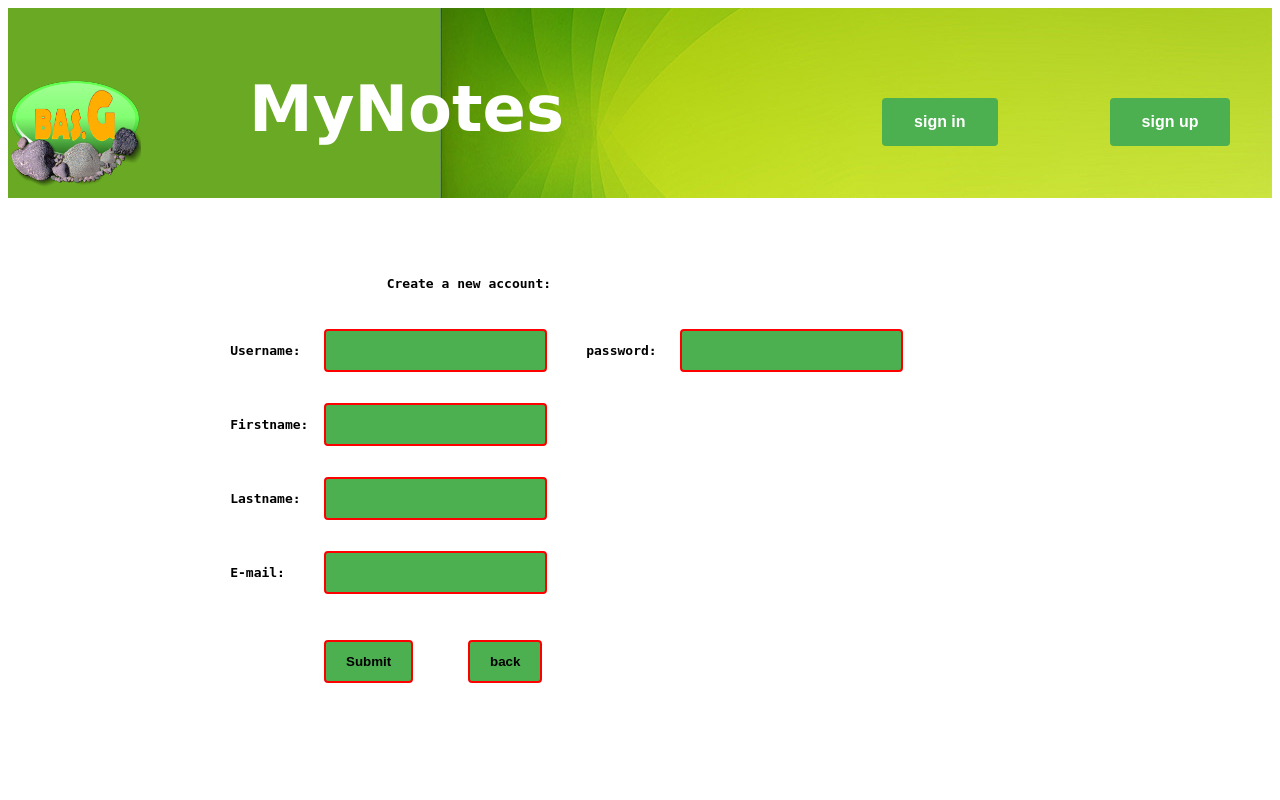
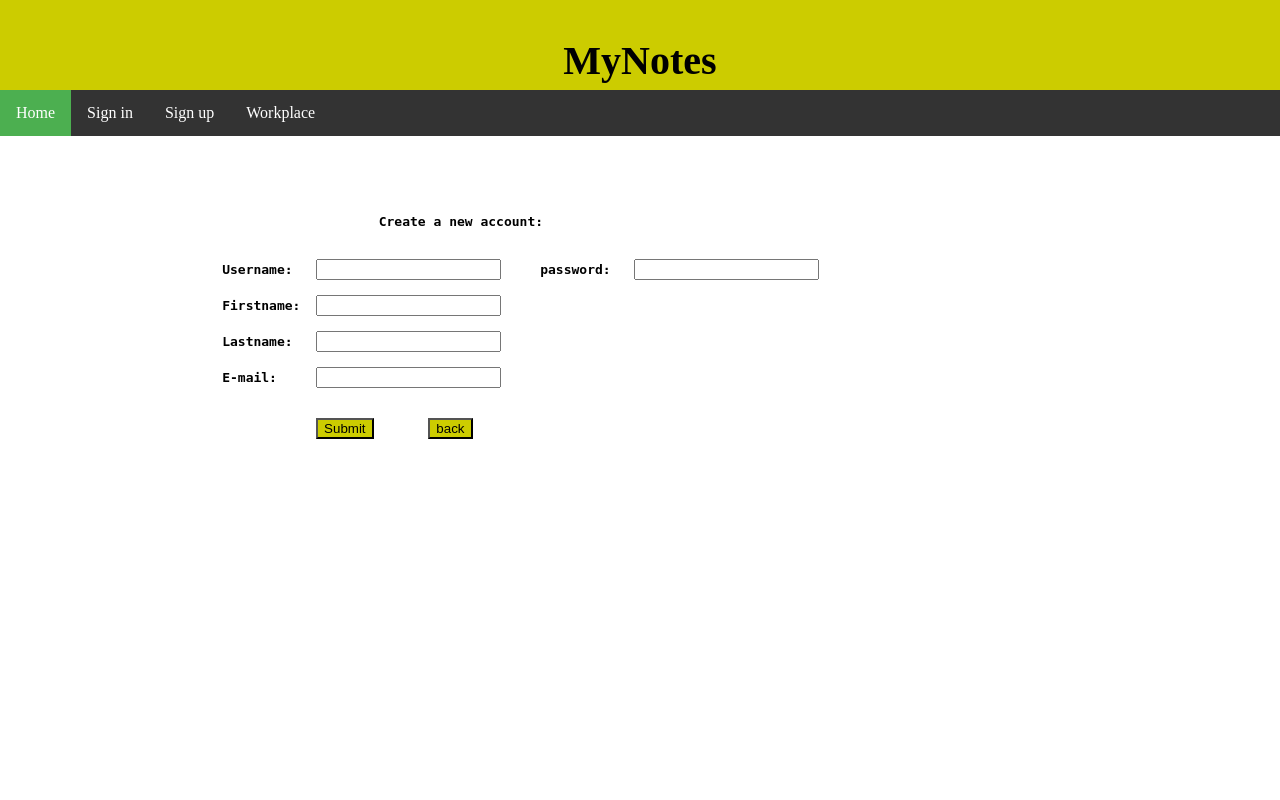
Before and after one commit to sgehin/InvoerAantekeningen, a PHP site: page /CreateAccount.php in a window 1280 px wide. Run offline with PHP 8.4, Linux system fonts and the light colour scheme.

Commit message:
layout verandert met css introductie navbar

```diff
--- a/CreateAccount.php
+++ b/CreateAccount.php
@@ -1,8 +1,9 @@
 <html>
     <head>
+        <meta name="viewport" content="width=device-width, initial-scale=1">
         <meta charset="UTF-8">
         <link rel="shortcut icon" href="img/logo_bas.png" />
-        <link rel="stylesheet" type="text/css" href="mystyle.css">
+        <link rel="stylesheet" type="text/css" href="MyStyle.css">
         <script src="myscripts.js"></script>
         <title>myNotes</title>
         <style>
@@ -14,28 +15,16 @@
 
     </head>
     <body>
+        <div class="header">
+            <h1>MyNotes</h1>
+        </div>
 
-        <div>
-            <table>
-                <tr>
-                    <td >
-                        <img src="img/ogo bas.png" width="130px" Height="130px">
-                    </td>
-                    <td></td>
-                    <td>
-                        <h1 id="banner">MyNotes</h1>
-                    </td>
-                    <?php
-                    for ($x = 1; $x < 4; $x++) {
-                        echo "<td></td>";
-                    }
-                    ?>
-                    <td><form action="Login.php"><input type="submit" class="button" value="sign in"></form></td><br>
-                <td></td><br>
-                <td><form action="CreateAccount.php"><input type="submit" class="button" value="sign up"></form></td><br>
-                </tr>
-            </table>
-        </div>
+        <ul>
+            <li><a class="active" href=index.php>Home</a></li>
+            <li><a href=login.php>Sign in</a></li>
+            <li><a href=CreateAccount.php>Sign up</a></li>
+            <li><a href="#about">Workplace</a></li>
+        </ul>
         <table>
             <tr>
                 <td>
@@ -49,7 +38,7 @@
                             Lastname:   <input type="text" name="lname" value="" ><br>
                             E-mail:     <input type="email" name="usremail" ></b><br>
 
-                                        <input type="submit">       <button id="knop" type="submit" formaction="index.php">back</button>
+                                        <input id="knop" type="submit">       <button id="knop" type="submit" formaction="index.php">back</button>
                             </form>
 
                     </pre>
--- a/MyStyle.css
+++ b/MyStyle.css
@@ -1,44 +1,51 @@
-div {
-    background-color: #69a923;
-    background-image: url(img/bannergreen.jpg);
-    background-position: right bottom;
-    background-repeat: no-repeat
+* {
+    box-sizing: border-box;
 }
-#banner{
-        font-family: Verdana, Times, serif;
-        font-size: 400%;
+
+body {
+    margin: 0;
+}
+
+/* Style the header */
+.header {
+    background-color: #cccc00;
+    padding: 10px;
+    text-align: center;
+    height:90px
+}
+
+ul {
+    list-style-type: none;
+    margin: 0;
+    padding: 0;
+    overflow: hidden;
+    background-color: #333;
+}
+
+li {
+    float: left;
+}
+
+li a {
+    display: block;
     color: white;
+    text-align: center;
+    padding: 14px 16px;
+    text-decoration: none;
 }
-td{
-   width: 100px
+
+li a:hover:not(.active) {
+    background-color: #111;
 }
-.button {
-         background-color: #4CAF50;
-         border: none;
-         color: white;
-         padding: 15px 32px;
-         text-align: center;
-         text-decoration: none;
-         display: inline-block;
-         font-size: 16px;
-         margin: 4px 2px;
-         cursor: pointer;
-        }
-input {
-       font-weight: bold;
-       padding: 12px 20px;
-       margin: 8px 0;
-       box-sizing: border-box;
-       border: 2px solid red;
-       border-radius: 4px;
+
+.active {
     background-color: #4CAF50;
 }
-#knop    {
-       font-weight: bold;
-       padding: 12px 20px;
-       margin: 8px 0;
-       box-sizing: border-box;
-       border: 2px solid red;
-       border-radius: 4px;
-       background-color: #4CAF50;
+
+
+h1 {
+    font-size: 40px;
 }
+#knop {
+    background-color: #cccc00;
+}
```
Also changed, not shown: Login.php (+16 -25 lines), index.php (+12 -32 lines), nbproject/private/private.xml (added, +13 -0 lines). Lines whose indentation alone changed are shown as unchanged.
